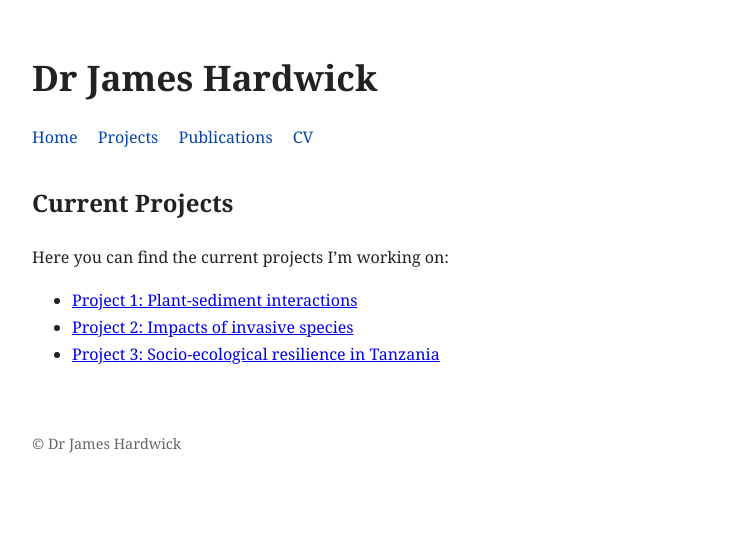
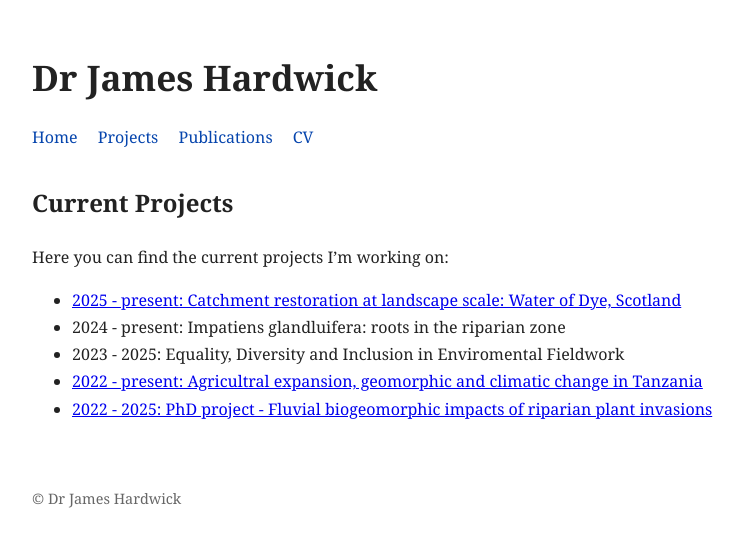
Before and after one commit to ja-hardwick/ja-hardwick.github.io, a Jekyll site: the page built from projects.md, in a window 1280 px wide. Shown: the top 547 px of the page, without its empty margins (208-951 px from the left). Built offline with Jekyll 4.4.1, drawn with Linux system fonts in a browser that asks for light colours.

Commit message:
Update projects.md

```diff
--- a/projects.md
+++ b/projects.md
@@ -8,6 +8,8 @@ permalink: /projects/
 
 Here you can find the current projects I'm working on:
 
-- [Project 1: Plant-sediment interactions](/projects/project1/)
-- [Project 2: Impacts of invasive species](/projects/project2/)
-- [Project 3: Socio-ecological resilience in Tanzania](/projects/project3/)
+- [2025 - present: Catchment restoration at landscape scale: Water of Dye, Scotland](/projects/project3/)
+- 2024 - present: Impatiens glandluifera: roots in the riparian zone
+- 2023 - 2025: Equality, Diversity and Inclusion in Enviromental Fieldwork
+- [2022 - present: Agricultral expansion, geomorphic and climatic change in Tanzania](/projects/project2/)
+- [2022 - 2025: PhD project - Fluvial biogeomorphic impacts of riparian plant invasions](/projects/project1/)
```
